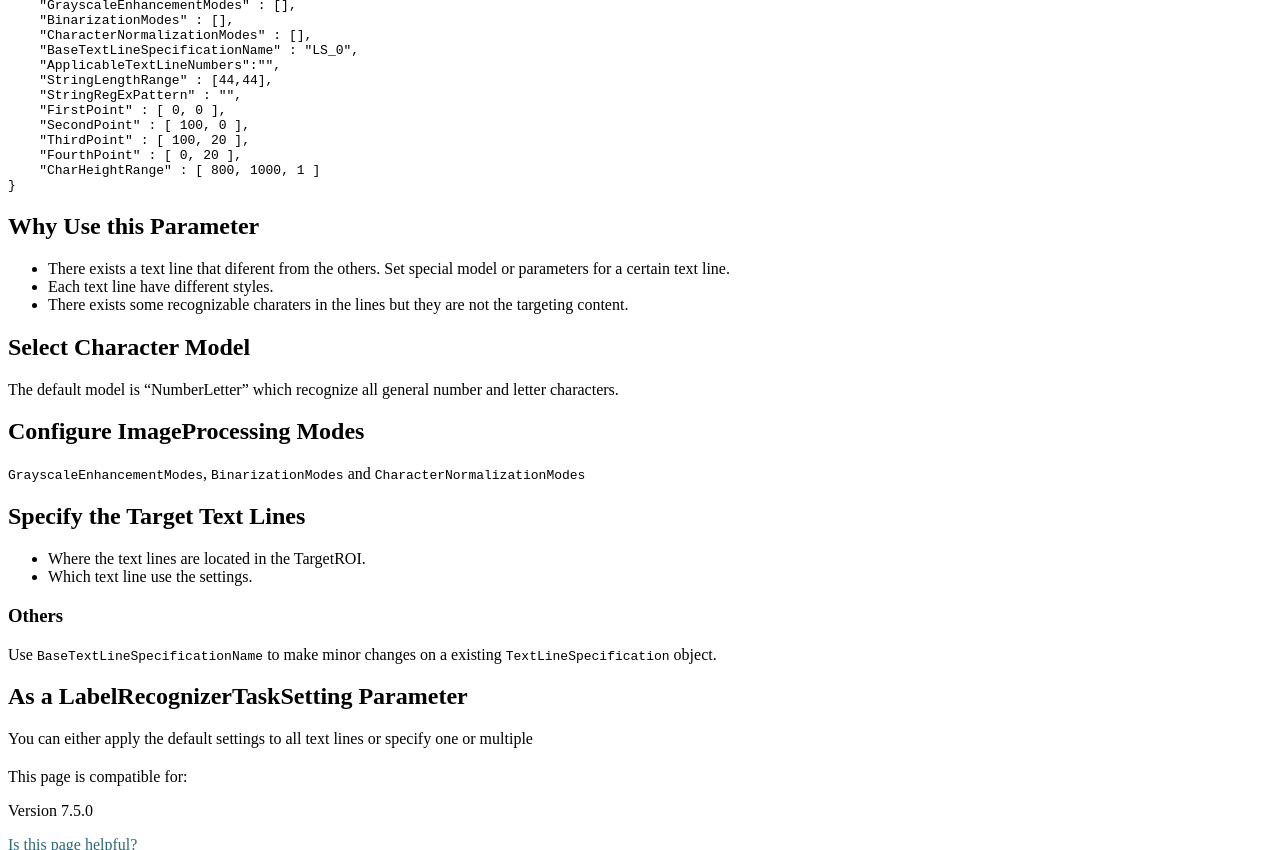
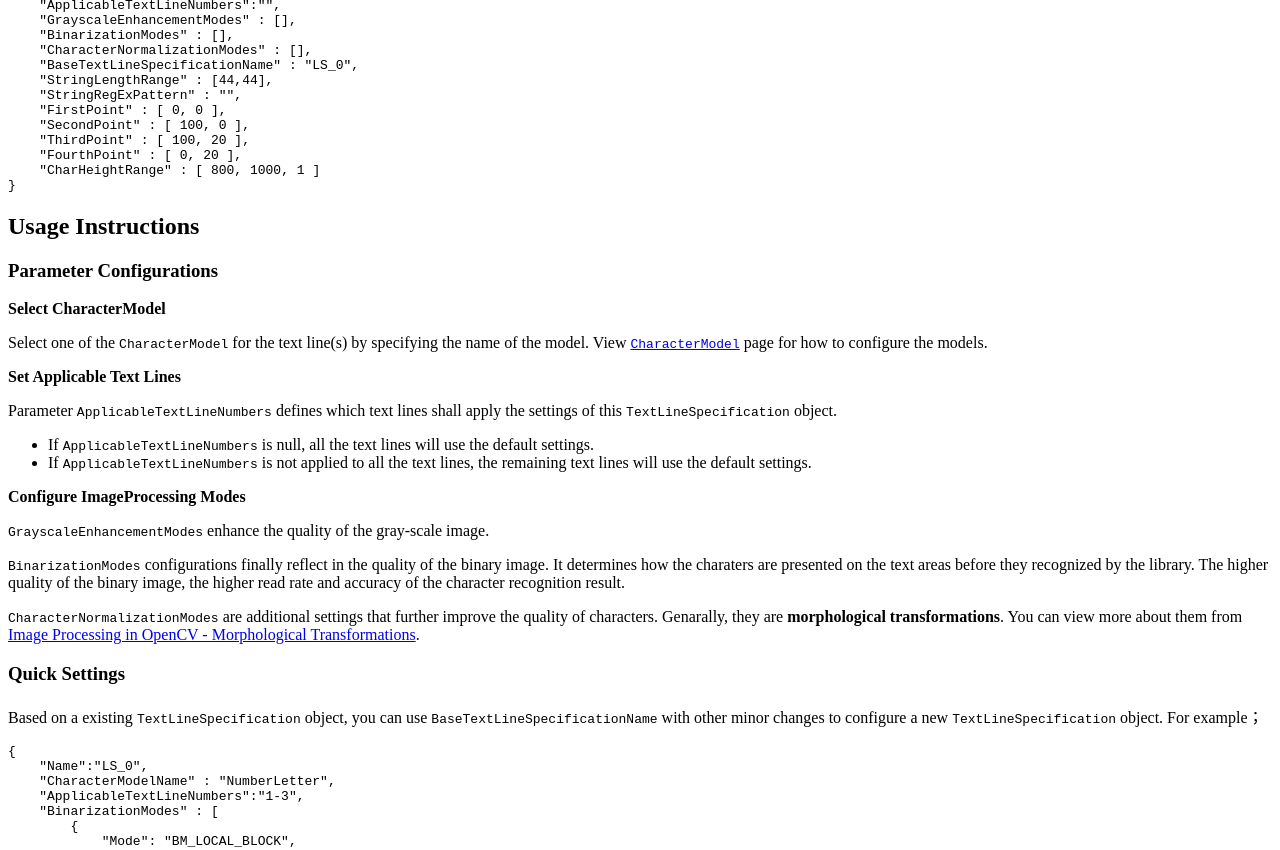
Before and after one commit to dynamsoft-docs/capture-vision-docs, a Jekyll site: the page built from parameters/file/auxiliary/textline-specification-options.md, in a window 1280 px wide and 1400 px high, scrolled down 794 px. Shown: the top 850 px of the window. Built offline with Jekyll 4.4.1, drawn with Linux system fonts in a browser that asks for light colours; some of the changed text lies outside the part shown; grey boxes are pictures that could not be loaded.

Commit message:
Some updates of text line and character model

````diff
--- a/parameters/file/auxiliary/textline-specification-options.md
+++ b/parameters/file/auxiliary/textline-specification-options.md
@@ -15,11 +15,11 @@ Set the `CharacterModel`, `ImageProcessing` parameters and other configurations
 {
     "Name":"LS_1",
     "CharacterModelName" : "NumberLetter",
+    "ApplicableTextLineNumbers":"",
     "GrayscaleEnhancementModes" : [],
     "BinarizationModes" : [],
     "CharacterNormalizationModes" : [],
     "BaseTextLineSpecificationName" : "LS_0",
-    "ApplicableTextLineNumbers":"",
     "StringLengthRange" : [44,44],
     "StringRegExPattern" : "",
     "FirstPoint" : [ 0, 0 ],
@@ -36,29 +36,64 @@ Set the `CharacterModel`, `ImageProcessing` parameters and other configurations
    <p></p>
 </div>-->
 
-## Why Use this Parameter
-<!--Draft-->
-- There exists a text line that diferent from the others. Set special model or parameters for a certain text line.
-- Each text line have different styles.
-- There exists some recognizable charaters in the lines but they are not the targeting content.
+## Usage Instructions
 
-## Select Character Model
+### Parameter Configurations
 
-The default model is "NumberLetter" which recognize all general number and letter characters.
+**Select CharacterModel**
 
-## Configure ImageProcessing Modes
+Select one of the `CharacterModel` for the text line(s) by specifying the name of the model. View [`CharacterModel`](character-model-array.md) page for how to configure the models.
 
-`GrayscaleEnhancementModes`, `BinarizationModes` and `CharacterNormalizationModes`
+**Set Applicable Text Lines**
 
-## Specify the Target Text Lines
+Parameter `ApplicableTextLineNumbers` defines which text lines shall apply the settings of this `TextLineSpecification` object.
 
-- Where the text lines are located in the TargetROI.
-- Which text line use the settings.
+- If `ApplicableTextLineNumbers` is null, all the text lines will use the default settings.
+- If `ApplicableTextLineNumbers` is not applied to all the text lines, the remaining text lines will use the default settings.
 
-### Others
+**Configure ImageProcessing Modes**
 
-Use `BaseTextLineSpecificationName` to make minor changes on a existing `TextLineSpecification` object.
+`GrayscaleEnhancementModes` enhance the quality of the gray-scale image.
 
-## As a LabelRecognizerTaskSetting Parameter
+`BinarizationModes` configurations finally reflect in the quality of the binary image. It determines how the charaters are presented on the text areas before they recognized by the library. The higher quality of the binary image, the higher read rate and accuracy of the character recognition result.
 
-You can either apply the default settings to all text lines or specify one or multiple
+`CharacterNormalizationModes` are additional settings that further improve the quality of characters. Genarally, they are **morphological transformations**. You can view more about them from <a href="https://docs.opencv.org/4.x/d9/d61/tutorial_py_morphological_ops.html" target="_blank">Image Processing in OpenCV - Morphological Transformations</a>.
+
+### Quick Settings
+
+Based on a existing `TextLineSpecification` object, you can use `BaseTextLineSpecificationName` with other minor changes to configure a new `TextLineSpecification` object. For example；
+
+```json
+{
+    "Name":"LS_0",
+    "CharacterModelName" : "NumberLetter",
+    "ApplicableTextLineNumbers":"1-3",
+    "BinarizationModes" : [
+        {
+            "Mode": "BM_LOCAL_BLOCK",
+            "BlockSizeX": 5,
+            "BlockSizeY": 5,
+        }
+    ],
+    "CharacterNormalizationModes" : [
+        {
+            "Mode": "CNM_MORPH",
+            "MorphOperation": "Close",
+            "MorphArgument": "3",
+        }
+    ],
+    "StringLengthRange" : [44,44],
+    "StringRegExPattern" : "Dynamsoft",
+    "CharHeightRange" : [ 800, 1000, 1 ]
+},
+{
+    "Name":"LS_1",
+    "BaseTextLineSpecificationName" : "LS_0", // Use the same settings with LS_0 but add some changes.
+    "ApplicableTextLineNumbers":"4-7",
+    "CharHeightRange" : [ 600, 800, 1 ]
+}
+```
+
+### Additional Annotations
+
+`LabelRecognizerTaskSetting` determines how a label recognizer task works from initializing to finializing. As a parameter of `LabelRecognizerTaskSetting`, `TextLineSpecification` decides how the text lines are processed when they are detected in the label recognizer task. A group of default settings has been allocated for the `TextLineSpecification` so that the `LabelRecognizerTaskSetting` still works without specifying `TextLineSpecification` parameters.
````
Also changed, not shown: parameters/file/auxiliary/character-model-array.md (+7 -7 lines), parameters/file/auxiliary/global-parameter.md (+2 -0 lines).
